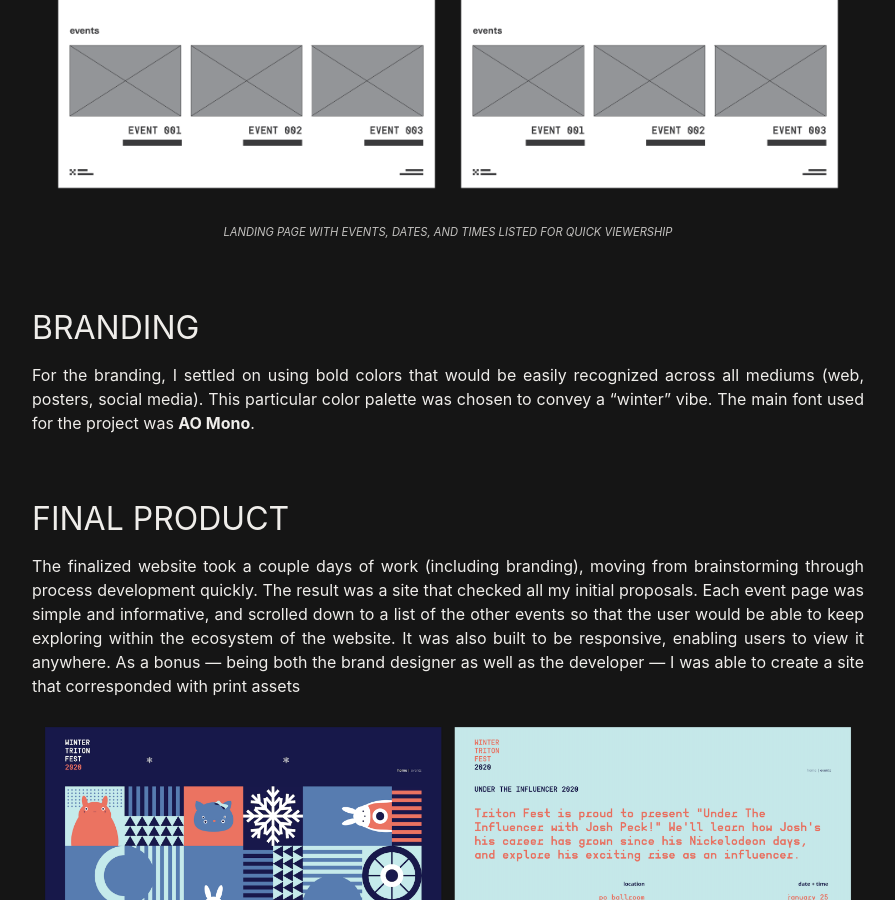
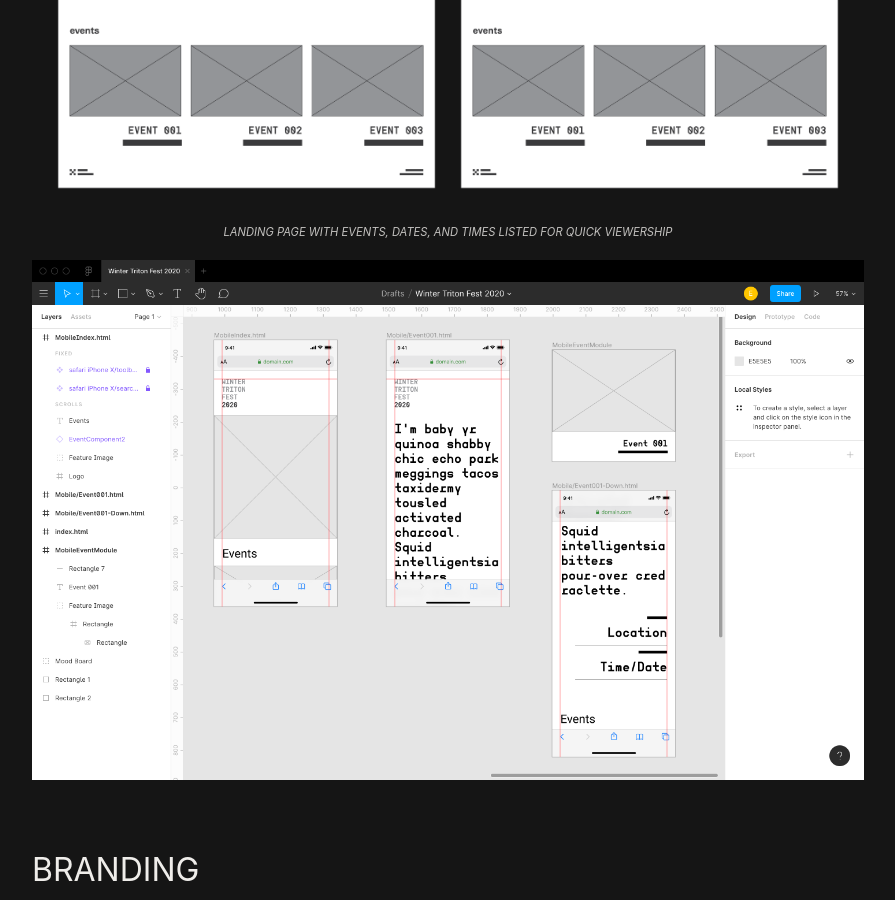
Before and after one commit to mochimilk/tangerine-sunshine, a Jekyll site: the page built from _posts/2020-05-07-winter-triton-fest-2020.md, in a window 1280 px wide and 900 px high, scrolled down 3416 px. Shown: the whole window, without its empty margins (288-1183 px from the left). Built offline with Jekyll 4.4.1, drawn with Linux system fonts in a browser that asks for light colours; nearby versions of some CDN libraries.

Commit message:
Update from Forestry.io Eunsoo Lee updated _posts/2020-05-07-winter-triton-fest-2020.md

```diff
--- a/_posts/2020-05-07-winter-triton-fest-2020.md
+++ b/_posts/2020-05-07-winter-triton-fest-2020.md
@@ -43,6 +43,8 @@
 
 ![Landing page with events, dates, and times listed for quick viewership](/uploads/TritonFestWireframe-01.png)_Landing page with events, dates, and times listed for quick viewership_
 
+![](/uploads/Screen Shot 2020-05-09 at 1.43.45 PM.png)
+
 ## Branding
 
 For the branding, I settled on using bold colors that would be easily recognized across all mediums (web, posters, social media). This particular color palette was chosen to convey a "winter" vibe. The main font used for the project was **AO Mono**.
```
